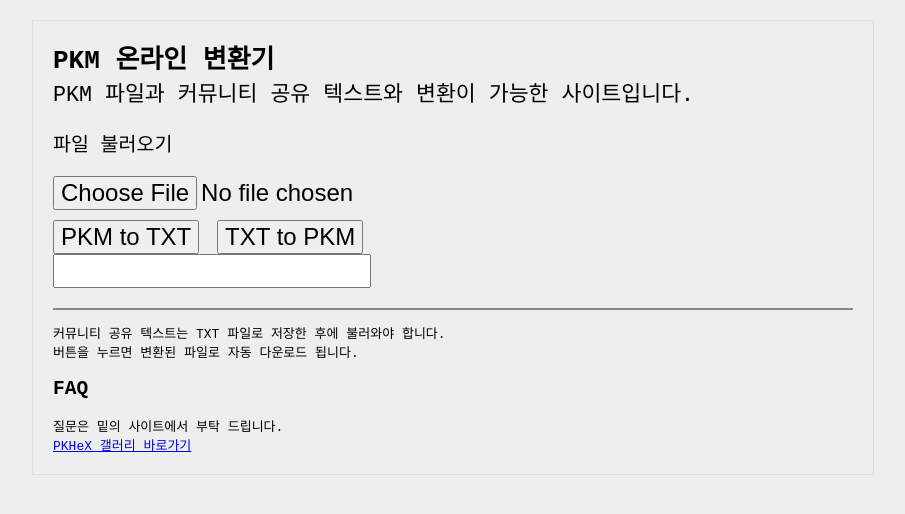
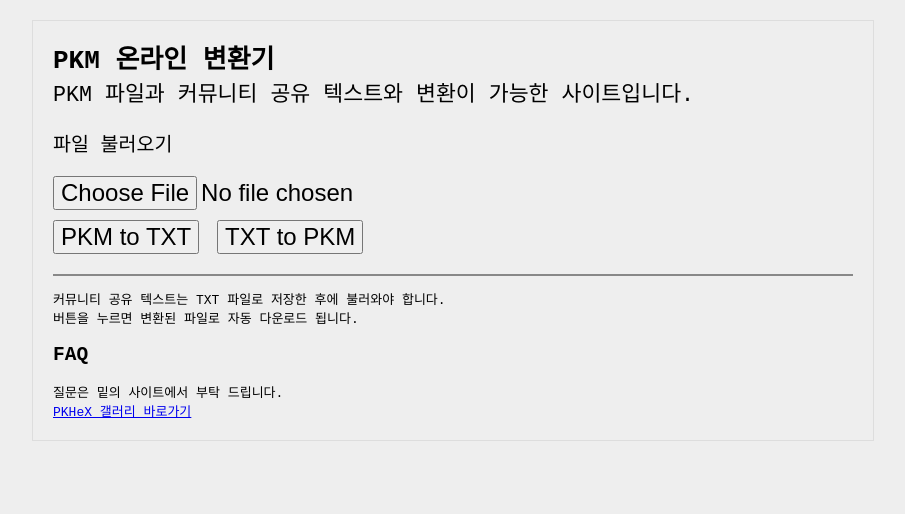
Before and after one commit to leafeon012/File-Hosting, a plain HTML site: page index.html in a window 1280 px wide. Shown: the whole page, without its empty margins (187-1092 px from the left). Drawn offline with Linux system fonts and the light colour scheme.

Commit message:
Update index.html

```diff
--- a/index.html
+++ b/index.html
@@ -18,8 +18,6 @@
     <input type=file id=file />
     <button id=encode>PKM to TXT</button>
     <button id=decode>TXT to PKM</button>
-
-    <input id='name' onkeyup='decode()'/>
   </div>
 
   <div class=footer>
```
